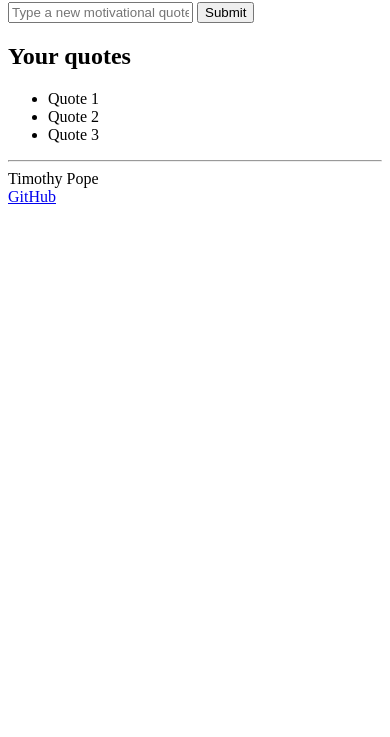
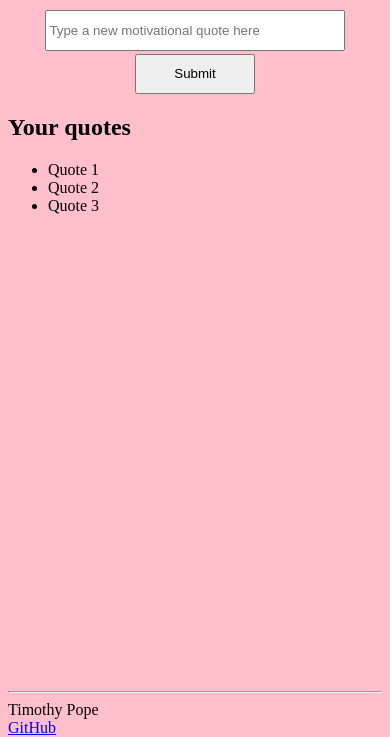
Before and after one commit to popetj1580/startup, a plain HTML site: page index.html in a window 390 px wide. Shown: the part 115-852 px from the top of the page. Drawn offline with Linux system fonts and the light colour scheme.

Commit message:
Added CSS flex

```diff
--- a/index.html
+++ b/index.html
@@ -2,17 +2,23 @@
 <html>
     <head>
         <title>Motivational Quotes</title>
+        <link rel="stylesheet" href="main.css">
+        <meta name="viewport"/>
     </head>
     <body>
         <h1>Track motivational quotes here!</h1>
+        <div class="inputQuote">
             <input id="quoteText" type="text" placeholder="Type a new motivational quote here" name="quoteVar"/>
             <button>Submit</button>
+        </div>
+        <div class="quotes">
             <h2>Your quotes</h2>
             <ul>
                 <li>Quote 1</li>
                 <li>Quote 2</li>
                 <li>Quote 3</li>
             </ul>
+        </div>
         <footer>
             <hr>
             <span>Timothy Pope</span>
--- /dev/null
+++ b/main.css
@@ -0,0 +1,69 @@
+html {
+    height: 100%;
+}
+
+body {
+    background-color: pink;
+    height: 100%;
+    display: flex;
+    flex-direction: column;
+}
+
+h1 {
+    text-align: center;
+    flex: 0 5%;
+}
+
+.inputQuote {
+    margin-left: 10%;
+    margin-right: 10%;
+    display: flex;
+    flex-direction: row;
+    flex: 0 5%;
+}
+
+.inputQuote input {
+    flex: 1 50%;
+    margin-right: 2%;
+}
+
+.inputQuote button {
+    flex: 0 7%;
+}
+
+.quotes {
+    flex: 1;
+}
+
+footer {
+    flex: 0 5%;
+}
+
+@media (max-height: 500px) {
+    footer {
+        display: none;
+    }
+
+    h1 {
+        display: none;
+    }
+}
+
+@media (max-width: 500px) {
+    .inputQuote {
+        flex-direction: column;
+        flex: 0 10%;
+    }
+
+    .inputQuote input {
+        margin-bottom: 1%;
+        margin-right: 0;
+        flex: 1;
+    }
+
+    .inputQuote button {
+        flex: 1;
+        margin-left: 30%;
+        margin-right: 30%;
+    }
+}
```
Lines whose indentation alone changed are shown as unchanged.
